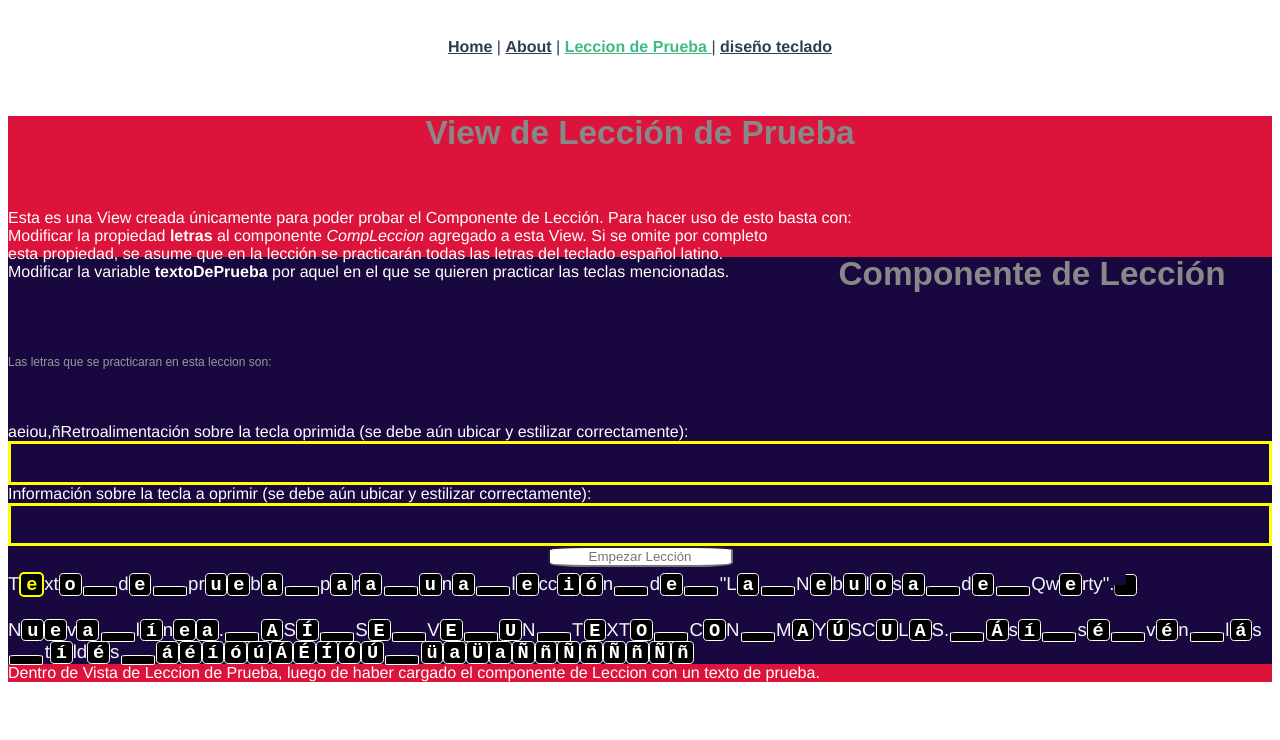
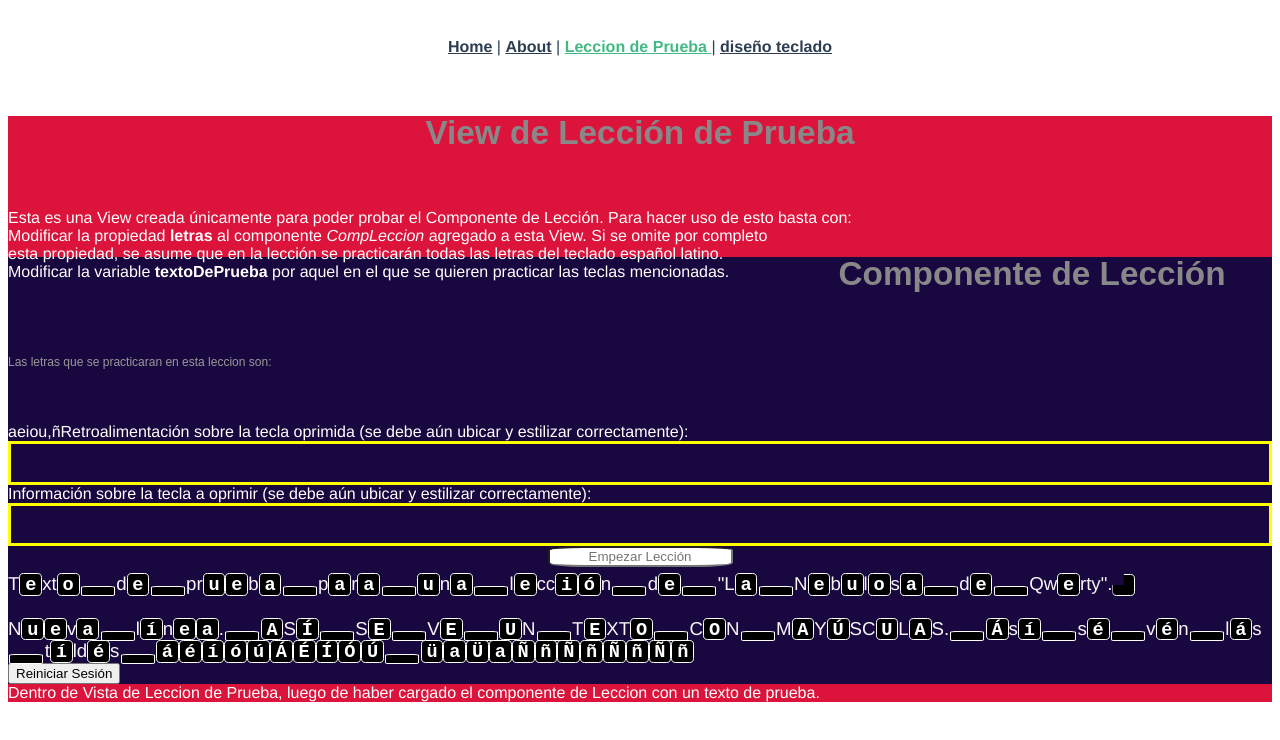
Before and after one commit to DWG8P11/mecano-4a-fe, a Vue app: page /prueba-leccion in a window 1280 px wide. Shown: the top 740 px of the page. Built offline with nearby package versions, Linux system fonts and the light colour scheme.

Commit message:
Añadida funcionalidad de Reinicio de Sesióni

```diff
--- a/src/components/CompLeccion.vue
+++ b/src/components/CompLeccion.vue
@@ -8,6 +8,7 @@
             {{ letra }}
         </li>
     </ul>
+
     Retroalimentación sobre la tecla oprimida (se debe aún ubicar y estilizar correctamente):
     <div id="retroAnterior" :key="retroAnterior">{{ retroAnterior }} </div>
 
@@ -19,6 +20,8 @@
         <span v-html="texto_html" :key="i_posRelActual"/>
     </div>
 
+
+    <button v-on:click="empezarLeccion(true)"> Reiniciar Sesión </button>
 </div>
 </template>
 
@@ -57,7 +60,7 @@ export default {
 
         // Variables de puntaje
         this.milisegundos_tot; // Milisegundos de duración de la lección
-        this.n_car_ok = 0; // Número de caracteres correctos
+        this.n_car_ok; // Número de caracteres correctos
         this.porc_acierto; // Porcentaje efectivo de aciertos
         this.cpm_bruta;
         this.wpm_bruta;
@@ -88,19 +91,18 @@ export default {
             de las del texto de las letras que hacen parte de la lección.
         */
 
-        // Inicialización de las variables mencionadas que determinan el estado de la leccion.
-        this.i_posRelActual = 0; // Posicion global del caracter actual. Poner id
+        // Inicialización de las variables que determinan el contexto de la leccion.
         this.aTexto = this.textoN.split(""); // Texto completo, como array
         this.aPosicionesDeLeccion = []; // Posiciones globales de letras que pertenecen a la lección
         this.aTextoEstilo = []; // Array donde el índice indica la posición relativa de cada letra de la lección con su estilo
 
         /*
-         * Dar clases e ids HTML a cada tecla
+         * Dar clases e ids HTML iniciales a cada tecla
          */
 
         // Llenar aPosicionesDeLeccion y aTextoEstilo
         this.aTexto.forEach((caracter, i) => {
-            if (this.letras.includes(caracter.toLowerCase())) {
+            if (this.letrasN.includes(caracter.toLowerCase())) {
                 this.aPosicionesDeLeccion.push(i);
                 this.aTextoEstilo[i] = {clases: [this.letra_leccion], id: undefined};
 
@@ -112,15 +114,11 @@ export default {
             }
 
             // Estilizar letras con tilde y diéresis... TODO no hacer? Booleano en DB?
-            else if (caracter in letrasConAdiciones && this.letras.includes(letrasConAdiciones[caracter].toLowerCase())) {
+            else if (caracter in letrasConAdiciones && this.letrasN.includes(letrasConAdiciones[caracter].toLowerCase())) {
                 this.aPosicionesDeLeccion.push(i);
                 this.aTextoEstilo[i] = {clases: [this.letra_leccion], id: undefined};
             }
         })
-
-        // Actualizar estilo, basado en primera posición de letra de lección
-        var i_posGlobActual = this.aPosicionesDeLeccion[this.i_posRelActual];
-        this.aTextoEstilo[i_posGlobActual]["id"] = this.letra_actual;
 
         // Crear HTML estilizado
         //Ejemplo: this.texto_html = this.htmlLetra('p', {})  + this.htmlLetra('r', {clases: [this.letra_leccion]}) + this.htmlLetra('u', {clases: [this.letra_leccion, this.letra_reprobada]}) + this.htmlLetra('e', {clases: [this.letra_leccion, this.letra_aprobada]}) + this.htmlLetra('b', {clases: [this.letra_leccion, this.letra_reprobada], id: this.letra_actual}) + this.htmlLetra('a', {clases: [], id: this.letra_actual});
@@ -176,16 +174,34 @@ export default {
             return resultado;
         },
 
-        empezarLeccion: function() {
+        empezarLeccion: function(forzar = false) {
             // En caso de que ya haya una lección en curso, no hacer nada
-            if (this.leccionEnCurso) {
+            if (this.leccionEnCurso && !forzar) {
                 return;
             }
 
+            // Borrar estilos adicionales a los iniciales
+            this.aPosicionesDeLeccion.forEach(i => {
+                this.aTextoEstilo[i]["clases"] = this.aTextoEstilo[i]["clases"].filter(clase => {
+                    return clase != this.letra_aprobada && clase != this.letra_reprobada
+                })
+
+                delete this.aTextoEstilo[i]["id"];
+            })
+
+            // Actualizar estilo, basado en primera posición de letra de lección
+            // Inicialización de las variables que determinan el estado de la lección
+            this.i_posRelActual = 0;
+            var i_posGlobActual = this.aPosicionesDeLeccion[this.i_posRelActual];
+            this.n_car_ok = 0;
+            this.aTextoEstilo[i_posGlobActual]["id"] = this.letra_actual;
             this.leccionEnCurso = true;
 
+            this.texto_html = this.hacerTextoHtmlActual();
+            let inputTexto = document.getElementById("inputTexto");
+            if (inputTexto == null) acabarLeccion("La página no cargó todos los elementos necesarios para la lección");
+            inputTexto.focus();
             this.tiempo_i = new Date();
-            this.n_car_ok = 0;
 
             // Actualizar retroalimentacion sobre tecla siguiente
             this.actRetroalSiguiente(`Oprime '${this.aTexto[this.aPosicionesDeLeccion[this.i_posRelActual]]}'`);
```
